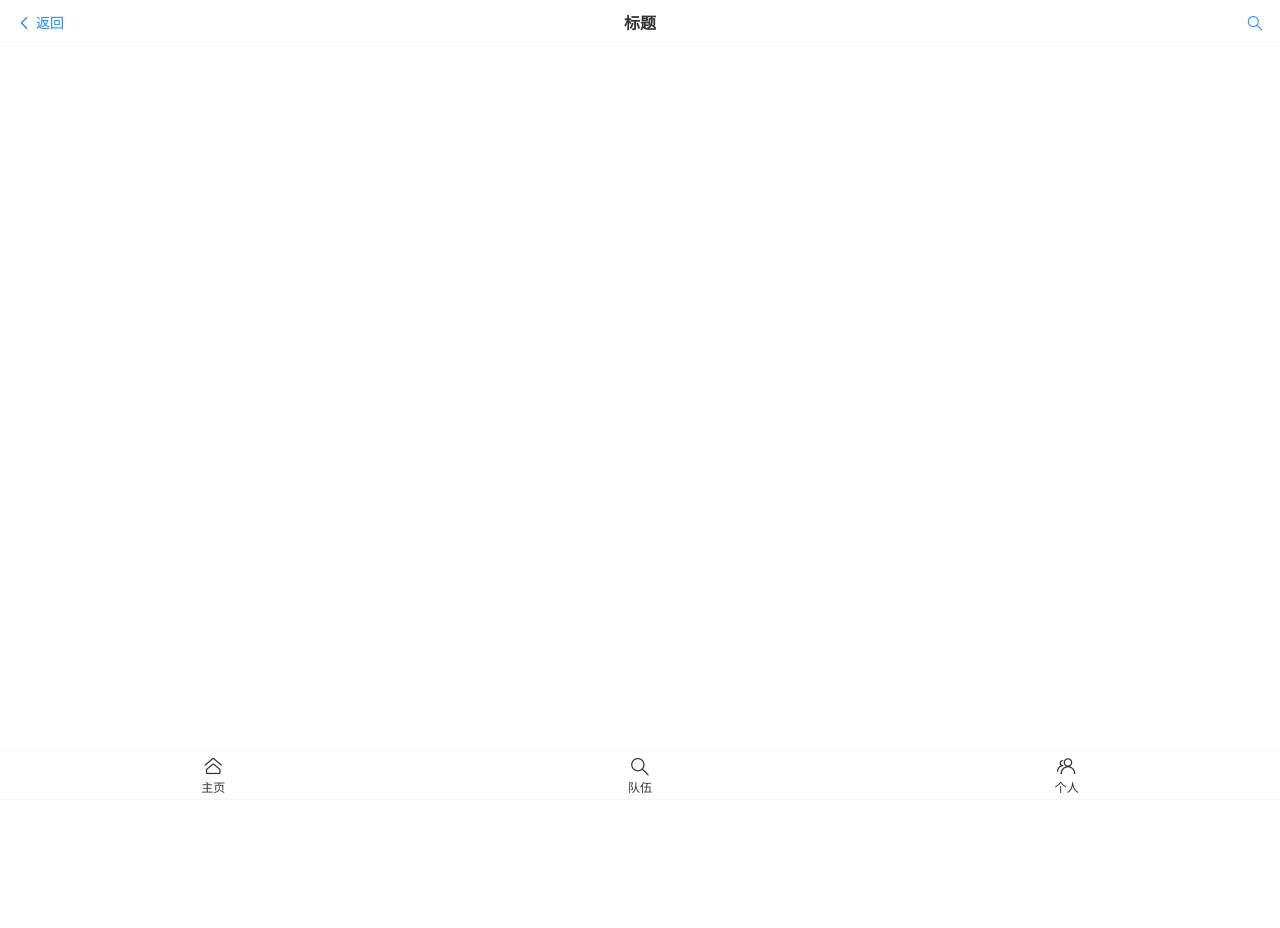
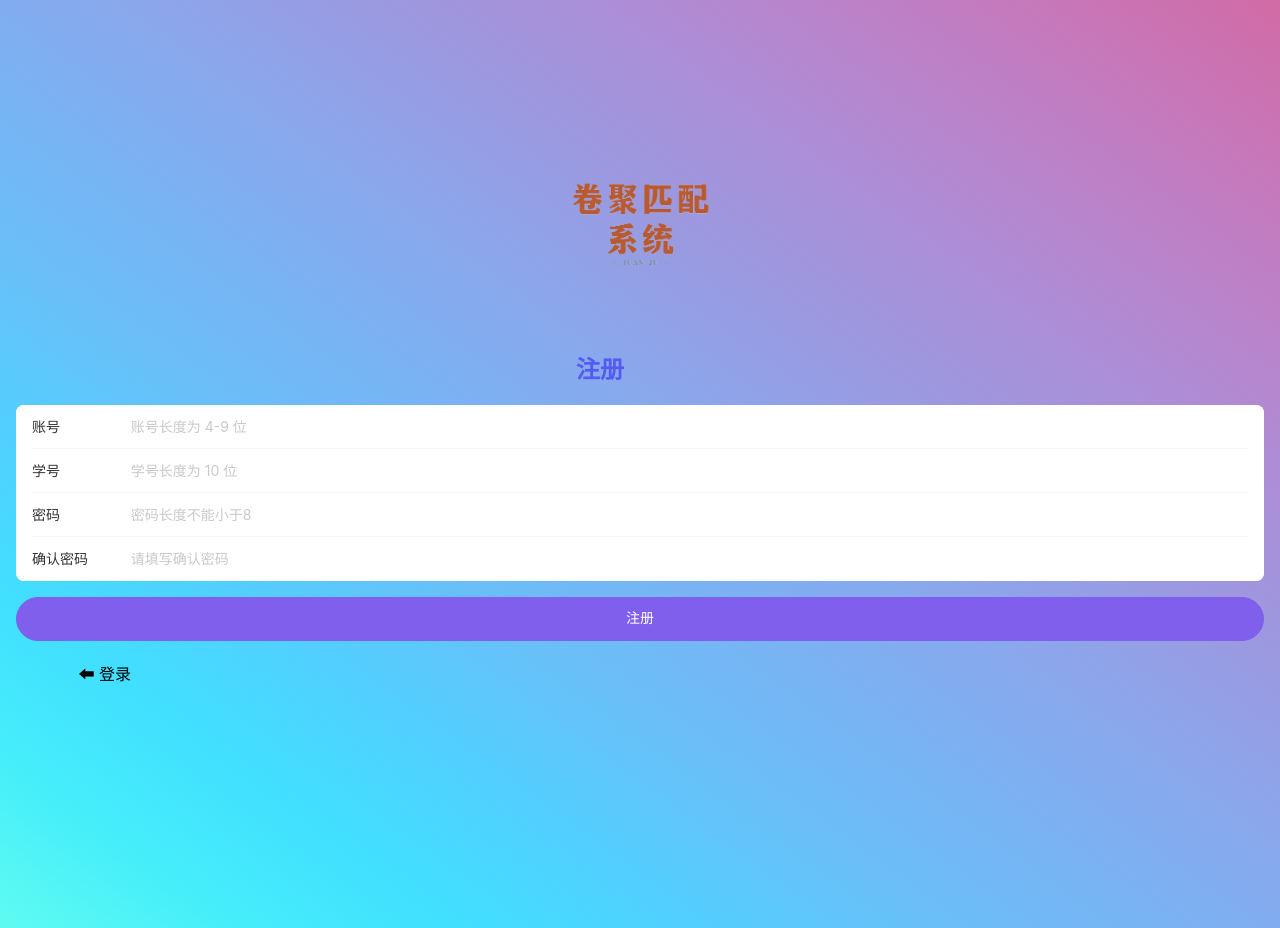
Before and after one commit to wenyinmahua/juanju-frontend, a Vue app: page /login in a window 1280 px wide. Before the commit this address had no page. Before the commit the page ends 800 px from the top, so only its background shows below. Built offline with nearby package versions, Linux system fonts and the light colour scheme.

Commit message:
add 登录、注册页面功能

```diff
--- a/components.d.ts
+++ b/components.d.ts
@@ -9,6 +9,7 @@ declare module 'vue' {
   export interface GlobalComponents {
     RouterLink: typeof import('vue-router')['RouterLink']
     RouterView: typeof import('vue-router')['RouterView']
+    VanBackTop: typeof import('vant/es')['BackTop']
     VanButton: typeof import('vant/es')['Button']
     VanCard: typeof import('vant/es')['Card']
     VanCell: typeof import('vant/es')['Cell']
--- a/src/App.vue
+++ b/src/App.vue
@@ -4,7 +4,7 @@ import BasicLayout from "./layouts/BasicLayout.vue";
 </script>
 
 <template>
-<BasicLayout/>
+<router-view/>
 </template>
 
 <style scoped>
--- /dev/null
+++ b/src/api/user.js
@@ -0,0 +1,8 @@
+import request from "/src/plugins/myAxios.js";
+
+export const userLoginService = (UserLoginRequest) =>{
+    return request.post('user/login',UserLoginRequest);
+}
+export const userRegisterService = (UserRegisterRequest) =>{
+    return request.post('user/register',UserRegisterRequest);
+}
--- a/src/layouts/BasicLayout.vue
+++ b/src/layouts/BasicLayout.vue
@@ -13,8 +13,6 @@ const onClickRight = () => {
   router.push('/search')
 };
 // import 'vant/es/notify/style'
-
-
 // import Index from "../pages/IndexPage.vue";
 // import User from "../pages/UserPage.vue";
 // import Team from "../pages/TeamPage.vue";
--- a/src/main.js
+++ b/src/main.js
@@ -4,7 +4,8 @@ import { Button, NavBar, Icon, Tabbar, TabbarItem } from 'vant';
 import { Space } from 'vant';
 import router from './router'
 import { Cell, CellGroup } from 'vant';
-import { Form, Field, Card, Toast, Empty } from 'vant';
+import { Form, Field, Card, Toast, Empty, BackTop } from 'vant';
+import Vant from 'vant';
 
 const app = createApp(App)
 app.use(Button)
@@ -21,4 +22,6 @@ app.use(Field)
 app.use(Card)
 app.use(Toast)
 app.use(Empty)
+app.use(BackTop)
+app.use(Vant)
 app.mount('#app')
--- a/src/pages/SearchResultPage.vue
+++ b/src/pages/SearchResultPage.vue
@@ -42,9 +42,9 @@ onMounted(async () => {
 </script>
 
 <template>
+
   <van-card
       v-for="user in userList"
-
       :desc="`${user.profile}`"
       :title="`${user.username}(${user.stuId})`"
       :thumb='user.avatarUrl'
@@ -59,6 +59,8 @@ onMounted(async () => {
     </template>
   </van-card>
   <van-empty v-if="!userList || userList.length < 1" image="search" description="搜索结果为空" />
+  <van-back-top immediate />
+  <div style="height: 60px;"></div>
 </template>
 
 <style scoped>
--- a/src/pages/UserEditPage.vue
+++ b/src/pages/UserEditPage.vue
@@ -1,17 +1,27 @@
 <script setup>
 
-import {useRoute} from "vue-router";
+import {useRoute, useRouter} from "vue-router";
 import {ref} from "vue";
-
+import request from "/src/plugins/myAxios.js";
+import {showFailToast, showSuccessToast} from "vant";
+const router = useRouter();
 const route = useRoute();
 const editUser = ref({
   editKey: route.query.editKey,
   currentValue: route.query.currentValue,
   editName: route.query.editName,
 })
-const onSubmit = (values) => {
-  // todo 把editKey\editName\currentValue 提交到后台处理
+const onSubmit = async(values) => {
+  const res = await request.post("/user/update",{
 
+    [editUser.value.editKey] : editUser.value.currentValue,
+  })
+  if(res.code == 0 && res.data > 0){
+    showSuccessToast("修改成功")
+    router.back();
+  }else {
+    showFailToast("修改失败")
+  }
 };
 
 </script>
--- /dev/null
+++ b/src/pages/UserLoginPage.vue
@@ -0,0 +1,162 @@
+<script setup>
+
+import {ref} from "vue";
+import {userLoginService, userRegisterService} from "../api/user.js";
+
+const UserRegister = ref({
+  userAccount:'',
+  userPassword:'',
+  checkPassword:'',
+  stuId:'',
+})
+const registerDataClear = () => {
+  UserRegister.value.userAccount = '';
+  UserRegister.value.stuId = '';
+  UserRegister.value.userPassword = '';
+  UserRegister.value.checkPassword = '';
+}
+const onSubmit = (values) => {
+  console.log('submit', values);
+};
+const isRegister = ref(true);
+
+import {useRouter} from "vue-router";
+import {showSuccessToast} from "vant";
+const router = useRouter();
+
+const validatorAccount = () => {
+  if (UserRegister.value.userAccount.length < 4) {
+    return "账号长度不能小于4"
+  }
+  if(UserRegister.value.userAccount.length >10){
+    return "账号长度不能大于9"
+  }
+}
+const validatorLoginAccount = () => {
+  if (UserRegister.value.userAccount.length < 4) {
+    return "账号长度不能小于4"
+  }
+  if(UserRegister.value.userAccount.length >11){
+    return "账号长度不能大于10"
+  }
+}
+const validatorStuId = () => {
+  if (UserRegister.value.stuId.length != 10){
+    return "学号长度必须为10"
+  }
+}
+const validatorPassword = () => {
+  if(UserRegister.value.userPassword.length < 8){
+    return "密码长度不能小于8"
+  }
+}
+const validator = () => {
+  if(UserRegister.value.userPassword !== UserRegister.value.checkPassword){
+    return "两次输入密码不一致";
+  }
+}
+const userLogin = async (UserRegister) => {
+  let result = await userLoginService(UserRegister);
+  if(result.code === 0) {
+    showSuccessToast(result.message);
+    await router.replace("/");
+  }
+}
+const userRegister = async (UserRegister) => {
+  let result = await userLoginService(UserRegister);
+  if(result.code === 0){
+    showSuccessToast(result.message);
+  }
+
+}
+
+</script>
+
+<template >
+  <div class="container" >
+    <div style="text-align: center;">
+      <van-image src="src/assets/logo.png" width="200px" />
+    </div>
+    <van-form @submit="onSubmit" v-if="isRegister" :model="UserRegister">
+      <h2 style="margin-left: 45%; color: #535bf2" >注册</h2>
+      <van-cell-group inset>
+        <van-field
+            v-model="UserRegister.userAccount"
+            name="账号"
+            label="账号"
+            placeholder="账号长度为 4-9 位"
+            :rules="[{ validator: validatorAccount, required: true, message: '请填写账号' }]"
+        />
+        <van-field
+            v-model="UserRegister.stuId"
+            name="学号"
+            label="学号"
+            placeholder="学号长度为 10 位"
+            :rules="[{ validator: validatorStuId, required: true, message: '请填写学号'}]"
+        />
+        <van-field
+            v-model="UserRegister.userPassword"
+            type="password"
+            name="密码"
+            label="密码"
+            placeholder="密码长度不能小于8"
+            :rules="[{validator: validatorPassword, required: true, message: '请填写密码' }]"
+        />
+        <van-field
+            v-model="UserRegister.checkPassword"
+            type="password"
+            name="确认密码"
+            label="确认密码"
+            placeholder="请填写确认密码"
+            :rules="[{ required: true, message: '请确认密码',validator }]"
+        />
+      </van-cell-group>
+      <div style="margin: 16px;">
+        <van-button round block  native-type="submit" color="#7f5feb" @click="userRegister(UserRegister)">
+          注册
+        </van-button>
+        <br>
+        <a style="text-decoration: none;margin-left: 5%" @click="isRegister = false;registerDataClear()" >⬅ 登录</a>
+      </div>
+    </van-form>
+    <van-form @submit="onSubmit" v-if="!isRegister">
+      <h2 style="margin-left: 45%; color: #535bf2" >登录</h2>
+      <van-cell-group inset>
+        <van-field
+            v-model="UserRegister.userAccount"
+            name="账号"
+            label="账号"
+            placeholder="账号或学号"
+            :rules="[{ validator: validatorLoginAccount, required: true, message: '请填写账号' }]"
+        />
+        <van-field
+            v-model="UserRegister.userPassword"
+            type="password"
+            name="密码"
+            label="密码"
+            placeholder="请填写密码"
+            :rules="[{ validator: validatorPassword, required: true, message: '请填写密码' }]"
+        />
+      </van-cell-group>
+      <div style="margin: 16px;">
+        <van-button round block  native-type="submit" color="#7f5feb" @click="userLogin(UserRegister)">
+          登录
+        </van-button>
+        <br/>
+        <a style="text-decoration: none;margin-left: 5%" @click="isRegister = true;registerDataClear()" >➡ 注册</a>
+      </div>
+    </van-form>
+  </div>
+
+</template>
+
+<style scoped>
+.container{
+  height: 100vh;
+  background-image: linear-gradient(to left bottom, #d16ba5, #c777b9, #ba83ca, #aa8fd8, #9a9ae1,
+  #8aa7ec, #79b3f4, #69bff8, #52cffe,
+  #41dfff, #46eefa, #5ffbf1);
+  padding-top: 10%;
+}
+
+</style>
```
Also changed, not shown: src/router/index.js (+8 -0 lines), src/assets/logo.png (added), 1 other file (tests, documents, lock files or other folders).
